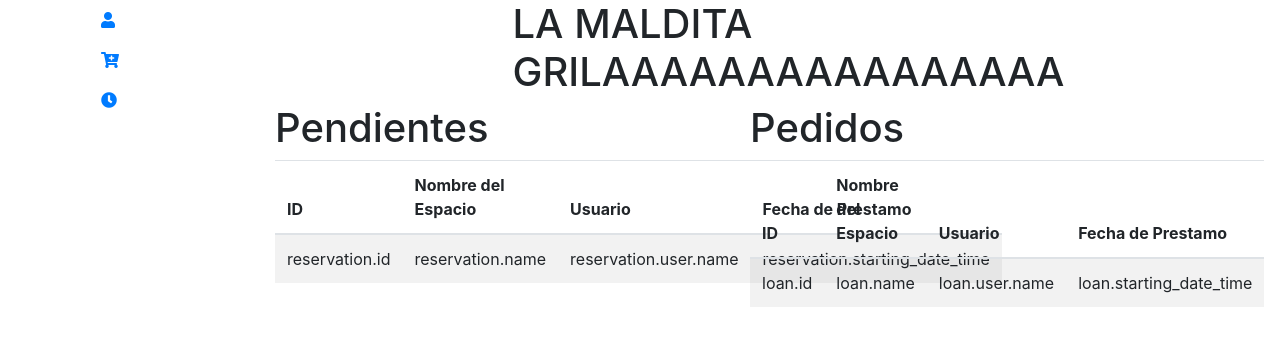
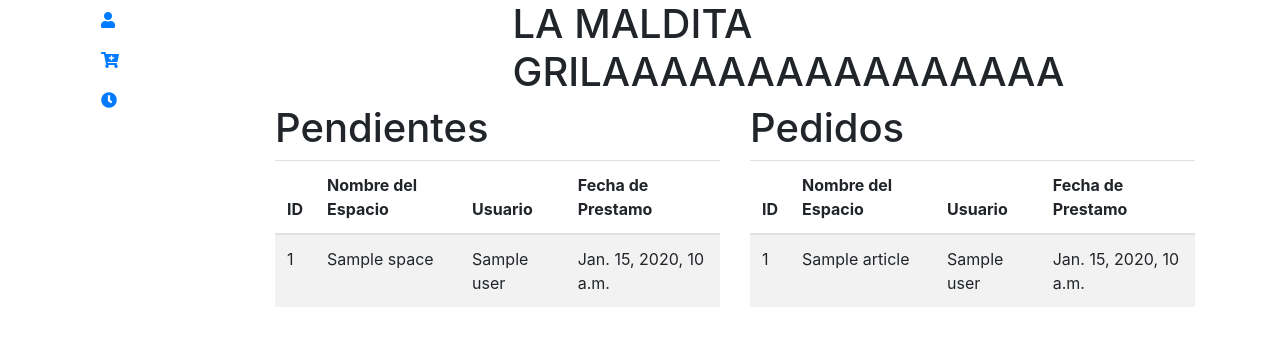
Before and after one commit to DCC-CC4401/2018-1-sad-T3, a Django app: template cc4401Inventory/adminApp/templates/actions_panel.html in a window 1280 px wide. Shown: the part 56-402 px from the top of the page. Run offline with Django 3.2, Linux system fonts and the light colour scheme; the template is opened without the code that fills it: most values are stand-ins (such as "Sample title", 1, 10 or a date in 2020); parts of the project's set-up code (start-up, migrations or seed data) failed here and were passed over; some libraries are stand-ins or nearby versions.

Commit message:
Fix model connection to action-panel template

```diff
--- a/cc4401Inventory/adminApp/templates/actions_panel.html
+++ b/cc4401Inventory/adminApp/templates/actions_panel.html
@@ -29,10 +29,10 @@
           <tbody>
           {% for reservation in reservations %}
           <tr>
-            <td>reservation.id</td>
-            <td>reservation.name</td>
-            <td>reservation.user.name</td>
-            <td>reservation.starting_date_time</td>
+            <td>{{ reservation.id }}</td>
+            <td>{{ reservation.space.name }}</td>
+            <td>{{ reservation.user.get_full_name }}</td>
+            <td>{{ reservation.starting_date_time }}</td>
           </tr>
           {% endfor %}
           </tbody>
@@ -52,10 +52,10 @@
           <tbody>
           {% for loan in loans %}
           <tr>
-            <td>loan.id</td>
-            <td>loan.name</td>
-            <td>loan.user.name</td>
-            <td>loan.starting_date_time</td>
+            <td>{{ loan.id }}</td>
+            <td>{{ loan.article.name }}</td>
+            <td>{{ loan.user.get_full_name }}</td>
+            <td>{{ loan.starting_date_time }}</td>
           </tr>
           {% endfor %}
           </tbody>
--- a/cc4401Inventory/adminApp/views.py
+++ b/cc4401Inventory/adminApp/views.py
@@ -12,8 +12,8 @@ def items_panel(request):
 
 
 def actions_panel(request):
-    reservations = Reservation.objects.all
-    loans = Loan.objects.all
+    reservations = Reservation.objects.all()
+    loans = Loan.objects.all()
     context = {
         'reservations': reservations,
         'loans': loans
```
